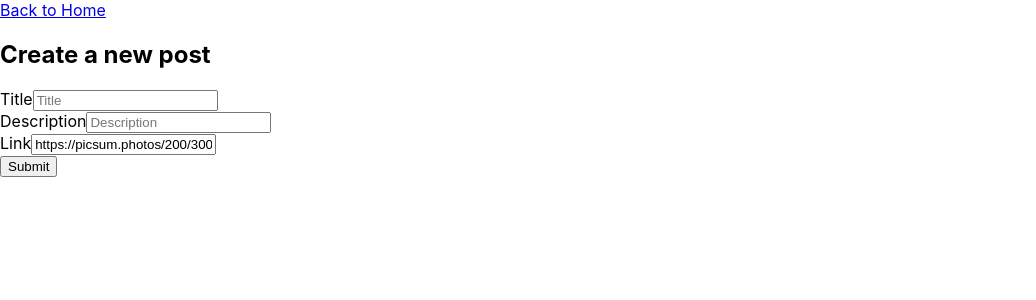
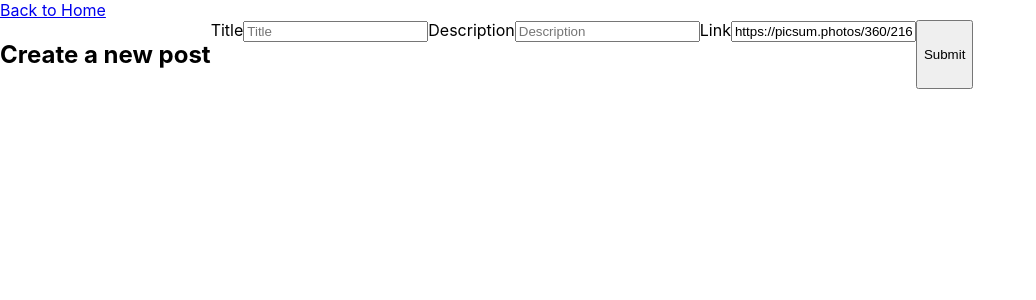
Before and after one commit to WarrenJRamos/react-practice-blog, a React (Create React App) app: page /create-post in a window 1280 px wide. Shown: the top 300 px of the page, without its empty margins (0-1036 px from the left). Built offline with nearby package versions, Linux system fonts and the light colour scheme.

Commit message:
Moved css modules into a styles folder for organization

```diff
--- a/src/components/Modal/ModalBackdrop.js
+++ b/src/components/Modal/ModalBackdrop.js
@@ -1,5 +1,5 @@
 import React from 'react';
-import classes from "./Modal.module.css"
+import classes from "../../styles/components/Modal/Modal.module.css";
 
 const ModalBackdrop = (props) => {
     return (
--- a/src/components/Modal/ModalOverlay.js
+++ b/src/components/Modal/ModalOverlay.js
@@ -1,5 +1,5 @@
 import React from 'react';
-import classes from "./Modal.module.css";
+import classes from "../../styles/components/Modal/Modal.module.css";
 
 const ModalOverlay = (props) => {
     return (
--- a/src/components/PostForm.js
+++ b/src/components/PostForm.js
@@ -1,5 +1,6 @@
 import React, { useRef, useEffect, useState } from "react";
 import { Link } from "react-router-dom";
+import classes from "../styles/components/PostForm.module.css";
 
 const PostForm = () => {
     const [blogPostWasCreated, setBlogPostWasCreated] = useState(false);
@@ -90,7 +91,7 @@ const PostForm = () => {
     }
 
     return (
-        <form className="" onSubmit={onSubmitHandler}>
+        <form className={classes.form} onSubmit={onSubmitHandler}>
             <h2>Create a new post</h2>
             <div className={titleControlClasses}>
                 <label htmlFor="title">Title</label>
@@ -124,7 +125,7 @@ const PostForm = () => {
                     id="link"
                     name="link"
                     type="text"
-                    defaultValue="https://picsum.photos/200/300"
+                    defaultValue="https://picsum.photos/360/216"
                     ref={linkInputRef}
                 />
                 {!formInputsValidity.link && (
--- /dev/null
+++ b/src/styles/components/PostForm.module.css
@@ -0,0 +1,3 @@
+.form {
+    display: flex;
+}
```
Also changed, not shown: src/styles/components/Modal/Modal.module.css (renamed from src/components/Modal/Modal.module.css).
